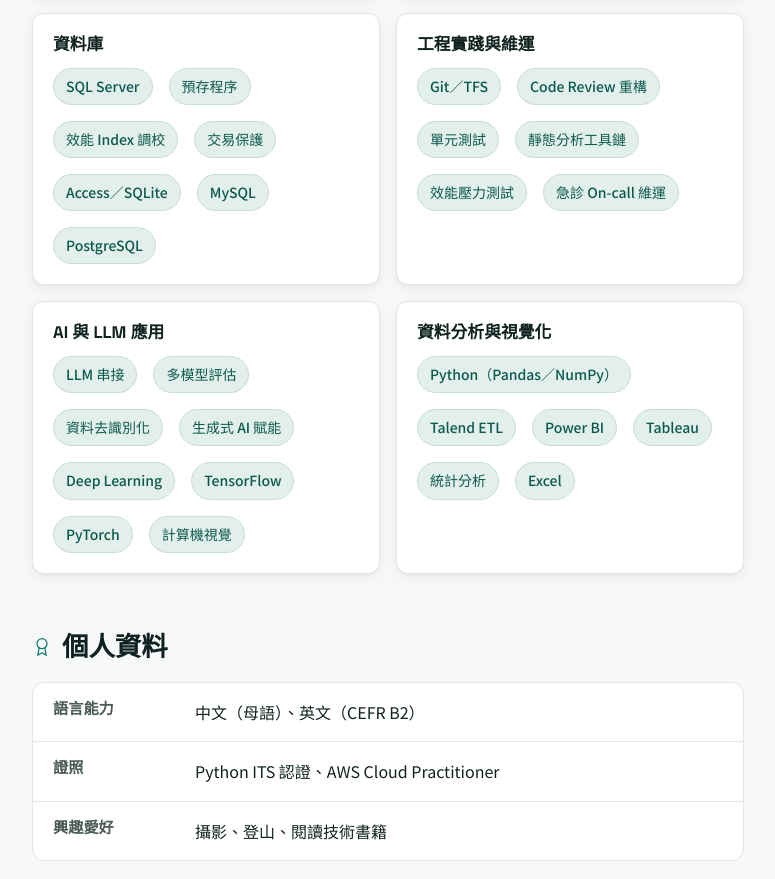
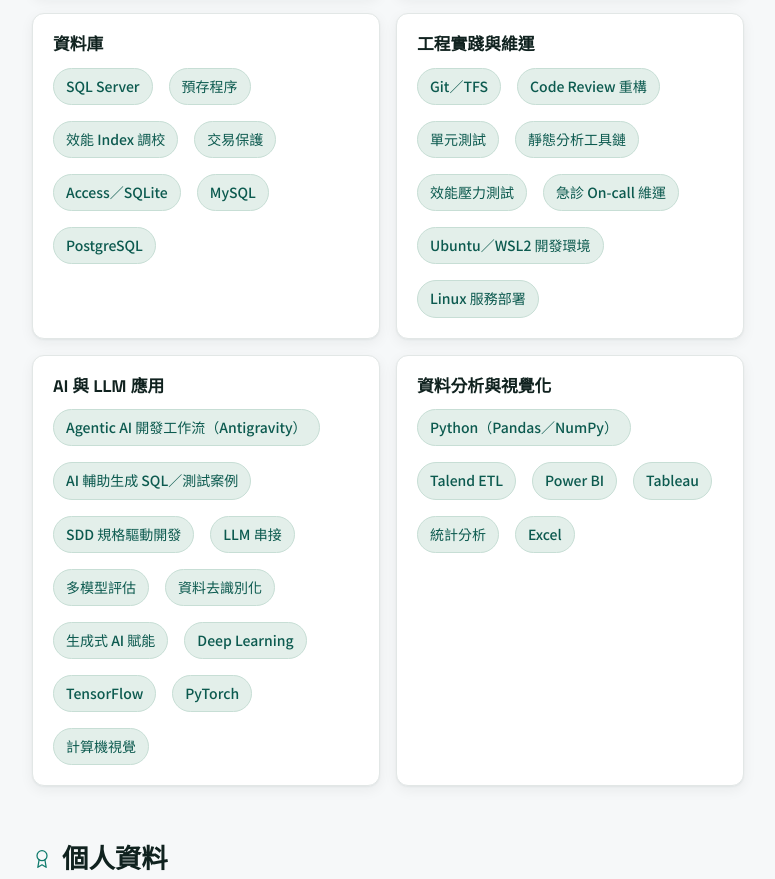
Before and after one commit to danielchai012/danielchai012.github.io, a plain HTML site: page index.html in a window 1280 px wide. Shown: the part 5286-6165 px from the top of the page, without its empty margins (397-1172 px from the left). Drawn offline with Linux system fonts and the light colour scheme.

Commit message:
技能新增：Ubuntu/WSL2 開發環境與 Linux 部署、Agentic AI 開發工作流

```diff
--- a/index.html
+++ b/index.html
@@ -479,8 +479,8 @@ html.js .reveal.in{opacity:1;transform:none;transition:opacity .35s ease-out var
     <div class="card skill-card reveal"><h3>後端與架構</h3><div class="od-cluster"><span class="chip">ASP.NET Core</span><span class="chip">.NET WinForms</span><span class="chip">RESTful WebAPI</span><span class="chip">Node.js</span><span class="chip">MVP 模式</span><span class="chip">依賴注入</span><span class="chip">Redis 快取</span></div></div>
     <div class="card skill-card reveal"><h3>前端與部署</h3><div class="od-cluster"><span class="chip">React</span><span class="chip">HTML／CSS</span><span class="chip">RWD 手機版</span><span class="chip">IIS</span><span class="chip">Inno Setup</span><span class="chip">Postman</span></div></div>
     <div class="card skill-card reveal"><h3>資料庫</h3><div class="od-cluster"><span class="chip">SQL Server</span><span class="chip">預存程序</span><span class="chip">效能 Index 調校</span><span class="chip">交易保護</span><span class="chip">Access／SQLite</span><span class="chip">MySQL</span><span class="chip">PostgreSQL</span></div></div>
-    <div class="card skill-card reveal"><h3>工程實踐與維運</h3><div class="od-cluster"><span class="chip">Git／TFS</span><span class="chip">Code Review 重構</span><span class="chip">單元測試</span><span class="chip">靜態分析工具鏈</span><span class="chip">效能壓力測試</span><span class="chip">急診 On-call 維運</span></div></div>
-    <div class="card skill-card reveal"><h3>AI 與 LLM 應用</h3><div class="od-cluster"><span class="chip">LLM 串接</span><span class="chip">多模型評估</span><span class="chip">資料去識別化</span><span class="chip">生成式 AI 賦能</span><span class="chip">Deep Learning</span><span class="chip">TensorFlow</span><span class="chip">PyTorch</span><span class="chip">計算機視覺</span></div></div>
+    <div class="card skill-card reveal"><h3>工程實踐與維運</h3><div class="od-cluster"><span class="chip">Git／TFS</span><span class="chip">Code Review 重構</span><span class="chip">單元測試</span><span class="chip">靜態分析工具鏈</span><span class="chip">效能壓力測試</span><span class="chip">急診 On-call 維運</span><span class="chip">Ubuntu／WSL2 開發環境</span><span class="chip">Linux 服務部署</span></div></div>
+    <div class="card skill-card reveal"><h3>AI 與 LLM 應用</h3><div class="od-cluster"><span class="chip">Agentic AI 開發工作流（Antigravity）</span><span class="chip">AI 輔助生成 SQL／測試案例</span><span class="chip">SDD 規格驅動開發</span><span class="chip">LLM 串接</span><span class="chip">多模型評估</span><span class="chip">資料去識別化</span><span class="chip">生成式 AI 賦能</span><span class="chip">Deep Learning</span><span class="chip">TensorFlow</span><span class="chip">PyTorch</span><span class="chip">計算機視覺</span></div></div>
     <div class="card skill-card reveal"><h3>資料分析與視覺化</h3><div class="od-cluster"><span class="chip">Python（Pandas／NumPy）</span><span class="chip">Talend ETL</span><span class="chip">Power BI</span><span class="chip">Tableau</span><span class="chip">統計分析</span><span class="chip">Excel</span></div></div>
   </div>
 </section>
```
